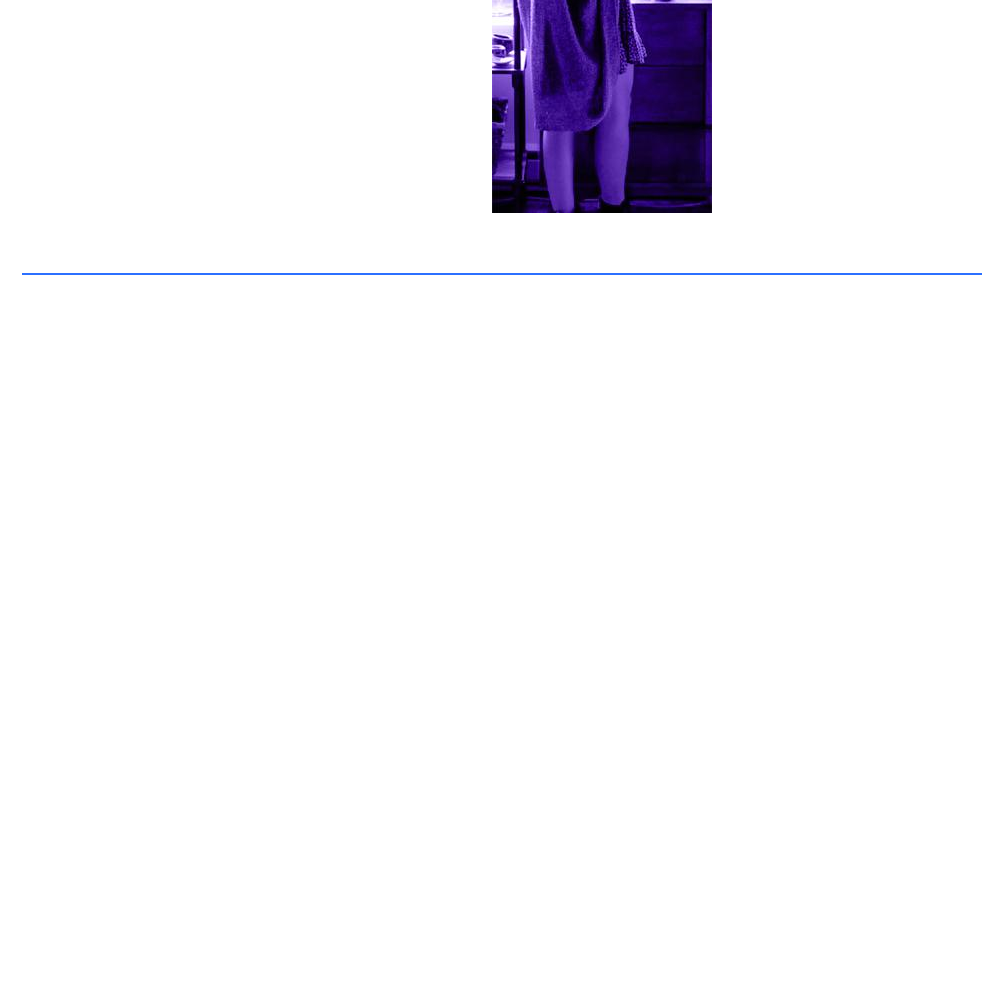
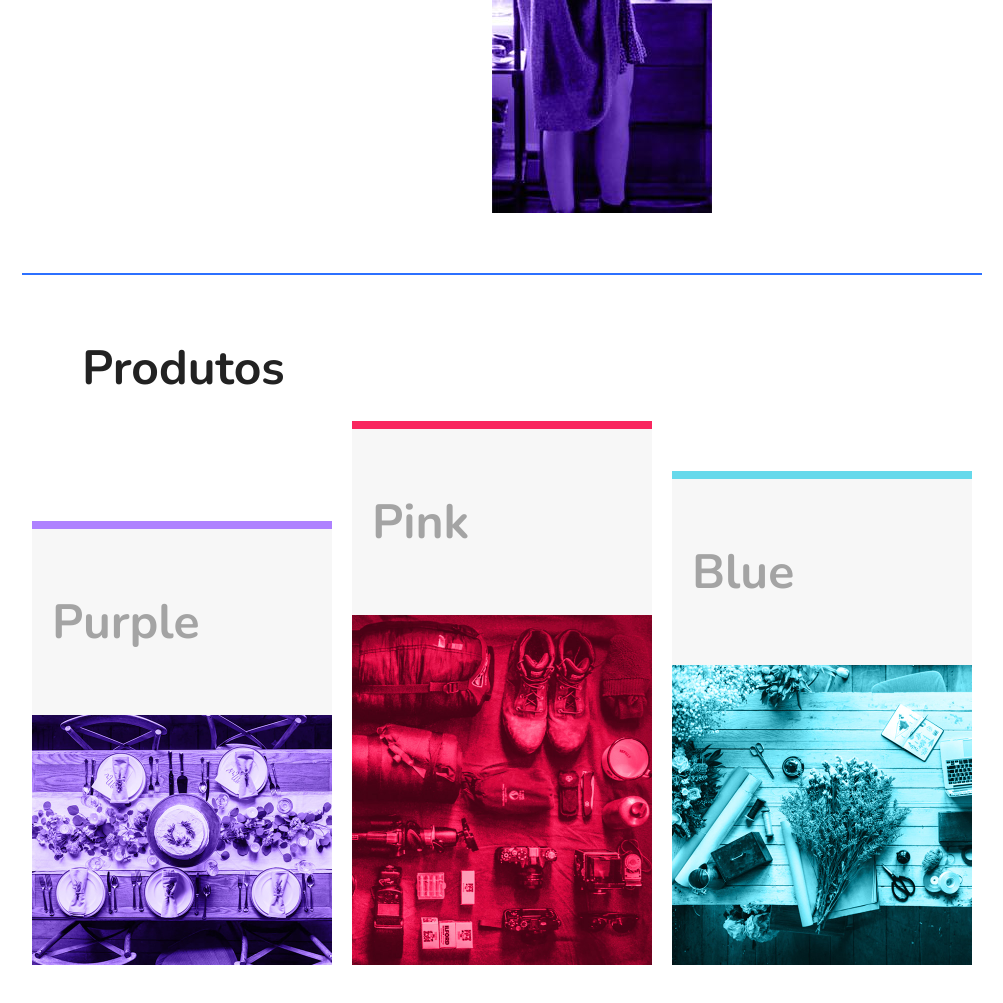
Before and after one commit to gabrihelbrum/flexblog, a plain HTML site: page index.html in a window 1280 px wide. Shown: the part 736-1739 px from the top of the page, without its empty margins (138-1141 px from the left). Before the commit the page ends 1011 px from the top, so only its background shows below. Drawn offline with nearby package versions, Linux system fonts and the light colour scheme.

Commit message:
produtos

```diff
--- a/css/style.css
+++ b/css/style.css
@@ -105,8 +105,40 @@ img {
   margin-bottom: 1em;
   color: #7c7c7c;
 }
-.sobre-img{
+.sobre-img {
   flex: 1 1 160px;
   margin: 0 10px;
   flex-wrap: wrap;
 }
+.produtos {
+  max-width: 960px;
+  margin: 60px auto;
+}
+.produtos h1 {
+  font-size: 3em;
+  margin: 0 10px 10px 60px;
+}
+.produtos-container {
+  display: flex;
+  flex-wrap: wrap;
+  align-items: flex-end;
+}
+.produtos-item {
+  flex: 1 1 175px;
+  margin: 10px;
+}
+.produtos-item h2 {
+  font-size: 3em;
+  color: #a4a4a4;
+  background: #f7f7f7;
+  padding: 60px 20px;
+}
+.purple {
+  border-top: 8px solid #ae81ff;
+}
+.pink {
+  border-top: 8px solid #f9265e;
+}
+.blue {
+  border-top: 8px solid #66d9eb;
+}
--- a/index.html
+++ b/index.html
@@ -10,7 +10,6 @@
 </head>
 
 <body>
-
   <div class="superinfo-bg">
     <div class="superinfo">
       <p>Seg / Sex - 08:00 às 18:00</p>
@@ -18,7 +17,6 @@
       <p>Av. Ali Perto, 330, Botafogo - RJ</p>
     </div>
   </div>
-
   <header class="menu-bg">
     <div class="menu">
       <div class="menu-logo">
@@ -34,7 +32,6 @@
       </nav>
     </div>
   </header>
-
   <h1 class="introducao">Novos valores e<br> propriedades de CSS</h1>
   <section class="sobre" id="sobre">
     <div class="sobre-info">
@@ -49,6 +46,22 @@
       <img src="img/sobre2.jpg" alt="Sobre 2">
     </div>
   </section>
+  <section class="produtos" id="produtos">
+    <h1>Produtos</h1>
+    <div class="produtos-container">
+      <div class="produtos-item purple">
+        <h2>Purple</h2>
+        <img src="img/produtos1.jpg" alt="Produtos 1">
+      </div>
+      <div class="produtos-item pink">
+        <h2>Pink</h2>
+        <img src="img/produtos2.jpg" alt="Produtos 2">
+      </div>
+      <div class="produtos-item blue">
+        <h2>Blue</h2>
+        <img src="img/produtos3.jpg" alt="Produtos 3">
+      </div>
+    </div>
+  </section>
 </body>
-
 </html>
```
Lines whose indentation alone changed are shown as unchanged.
